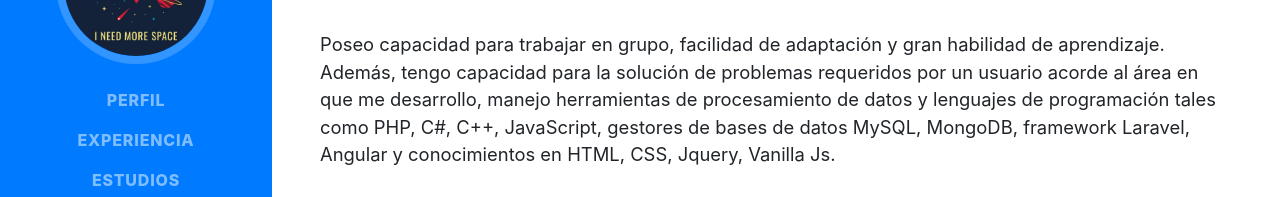
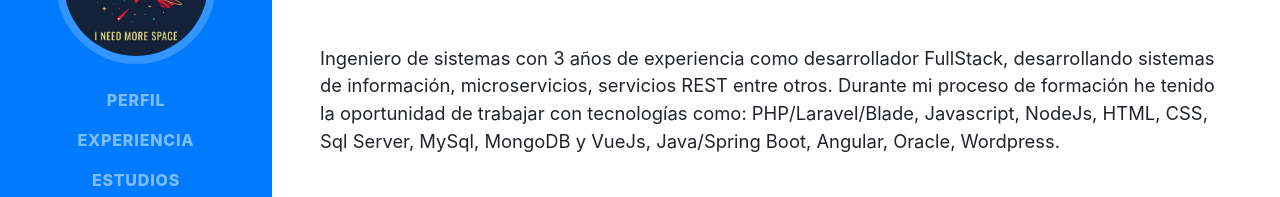
Before and after one commit to leoburgos07/leoburgos07.github.io, a website with bundled scripts: page index.html in a window 1280 px wide. Shown: the part 332-529 px from the top of the page. Built offline with nearby package versions, Linux system fonts and the light colour scheme; a web font is replaced by a local one.

Commit message:
Updating about us.

```diff
--- a/index.html
+++ b/index.html
@@ -88,13 +88,12 @@
             Ingeniero de sistemas
           </div>
           <p class="lead mb-5">
-            Poseo capacidad para trabajar en grupo, facilidad de adaptación y
-            gran habilidad de aprendizaje. Además, tengo capacidad para la
-            solución de problemas requeridos por un usuario acorde al área en
-            que me desarrollo, manejo herramientas de procesamiento de datos y
-            lenguajes de programación tales como PHP, C#, C++, JavaScript,
-            gestores de bases de datos MySQL, MongoDB, framework Laravel,
-            Angular y conocimientos en HTML, CSS, Jquery, Vanilla Js.
+            Ingeniero de sistemas con 3 años de experiencia como desarrollador
+            FullStack, desarrollando sistemas de información, microservicios, servicios
+            REST entre otros. Durante mi proceso de
+            formación he tenido la oportunidad de trabajar con tecnologías como:
+            PHP/Laravel/Blade, Javascript, NodeJs, HTML, CSS, Sql Server, MySql,
+            MongoDB y VueJs, Java/Spring Boot, Angular, Oracle, Wordpress.
           </p>
           <div class="social-icons">
             <a href="https://github.com/leoburgos07" target="blank">
```
